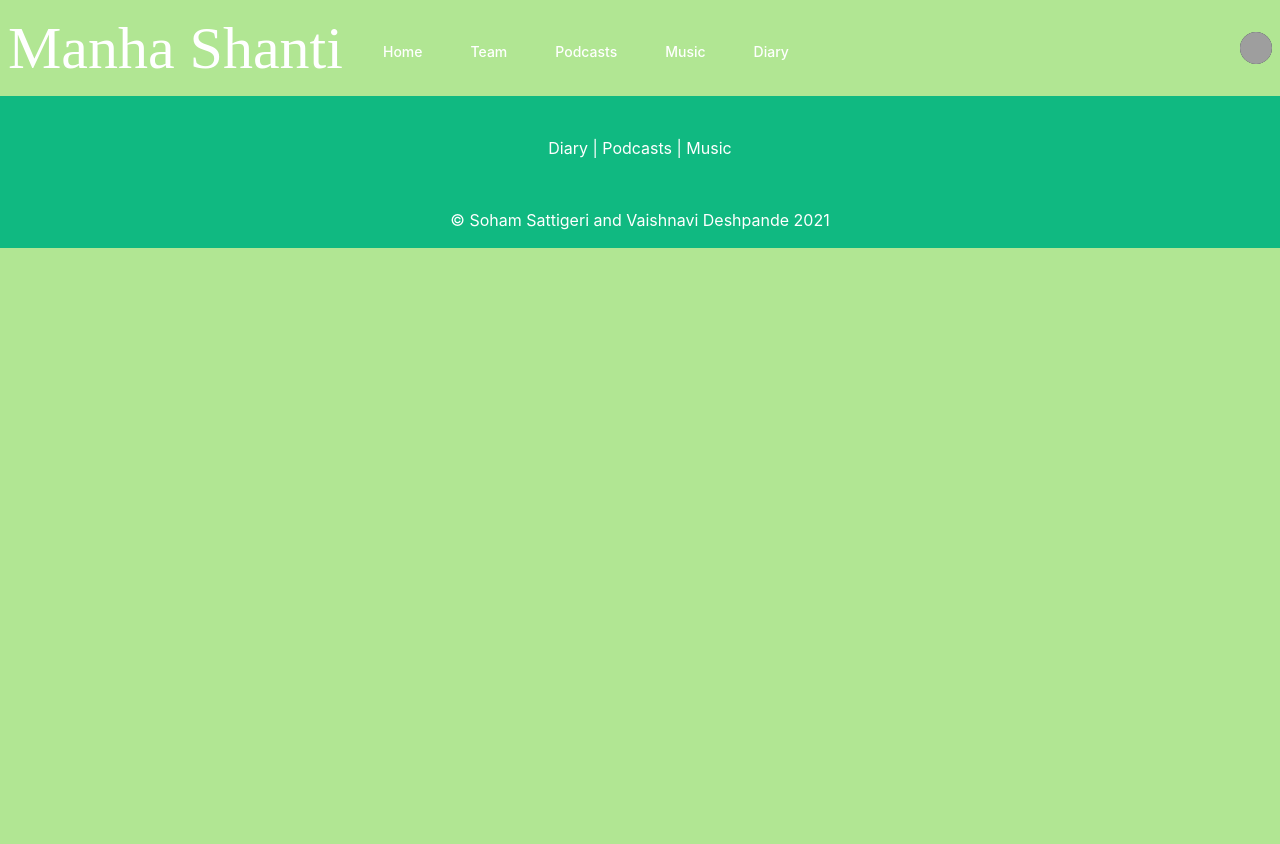
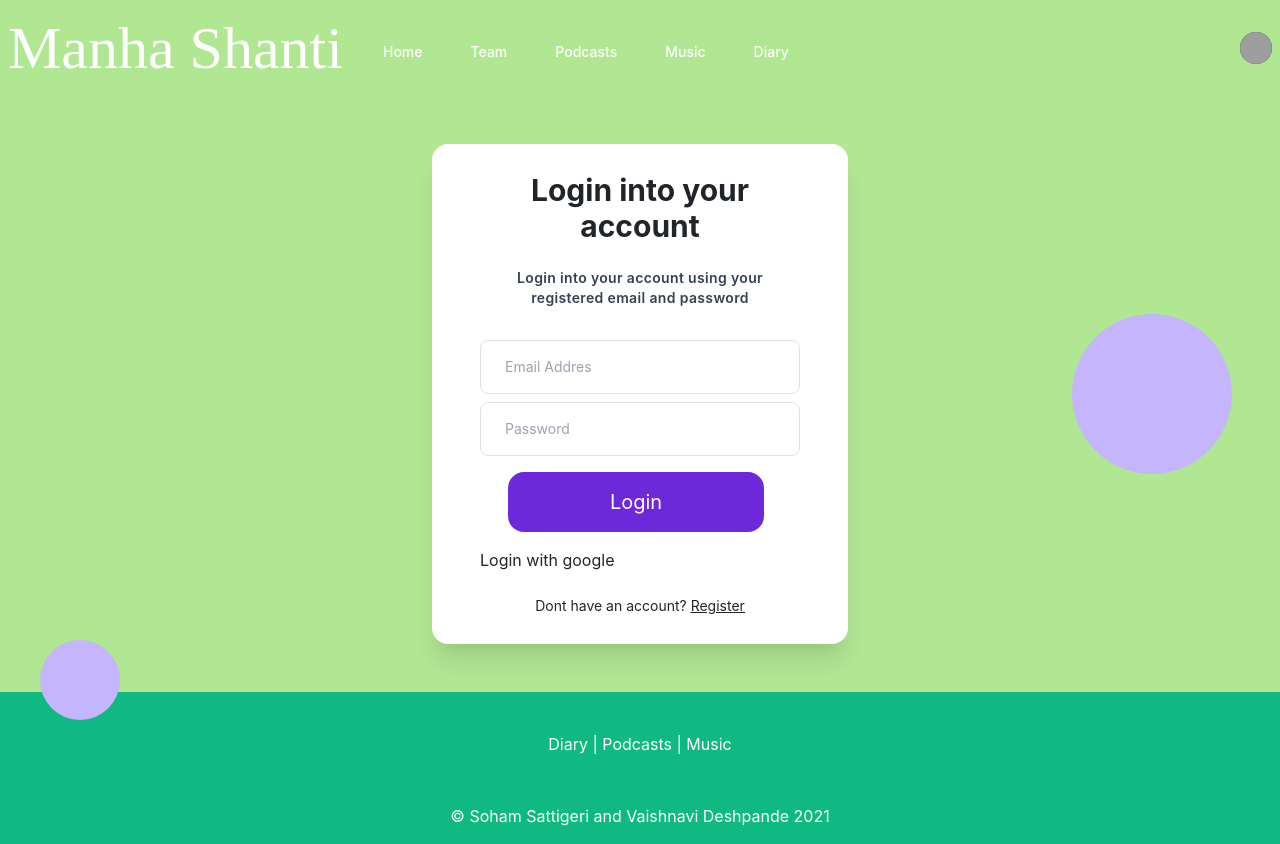
Before and after one commit to Soham041201/Manha-Shanti, a React (Create React App) app: page /login in a window 1280 px wide. Before the commit the page ends 800 px from the top, so only its background shows below. Built offline with nearby package versions, Linux system fonts and the light colour scheme; grey boxes are pictures that could not be loaded.

Commit message:
Google Auth

```diff
--- a/src/Auth.js
+++ b/src/Auth.js
@@ -54,18 +54,20 @@ import app from './firebase/firebase'
             });
         }
     }
-    const provider = new GoogleAuthProvider();
 
-export async function googleLogin(page){
+
+export async function googleLogin(){
+  const provider = new GoogleAuthProvider();
   const auth = getAuth(app);
   signInWithPopup(auth, provider)
     .then((result) => {
       // This gives you a Google Access Token. You can use it to access the Google API.
       const credential = GoogleAuthProvider.credentialFromResult(result);
       const token = credential.accessToken;
+      console.log(token);
       // The signed-in user info.
       const user = result.user;
-       localStorage.setItem("isAuth",true)
+      localStorage.setItem("isAuth",true)
       const data = JSON.stringify(user)
       localStorage.setItem("user",data);
     }).catch((error) => {
--- a/src/Pages/Login.js
+++ b/src/Pages/Login.js
@@ -1,6 +1,6 @@
 
-import React,{useState} from "react";
-import {Link,useHistory } from "react-router-dom";
+import React,{useState,useEffect} from 'react';
+import {Link,useHistory} from "react-router-dom";
 import { googleLogin, loginFn } from '../Auth'
 
 export default function SignUp() {
@@ -13,17 +13,19 @@ export default function SignUp() {
         loginFn(email, password).then(async ()=> {
 			if(loginFn(email, password)!==null){
 
-				page.push("/home")
+				page.push("/")
 
 			}
 		})
 
     }
-	const handleGoogleLogin=async (e)=>{
-		e.preventDefault();
-		await googleLogin()
-				page.push("/home")
+
+
+	const handleGoogleLogin= ()=>{
+		googleLogin()
 	}
+
+
   return (
     <div className="login mt-5 mb-5">
 <div class="flex justify-center items-center">
--- a/src/components/App.js
+++ b/src/components/App.js
@@ -1,4 +1,4 @@
-import React from "react";
+import React, { useEffect, useState } from "react";
 
 import SignUp from "../Pages/SignUp";
 import Home from "../Pages/Home";
@@ -13,21 +13,27 @@ import Profile from "../Pages/Profile";
 import Navbar from "./Navbar";
 import Footer from "./Footer";
 
-import { BrowserRouter as Router, Route, Switch} from "react-router-dom";
+import { BrowserRouter as Router, Route, Switch,Redirect  } from "react-router-dom";
 function App() {
+  const [auth,setAuth] = useState()
+
+  useEffect(()=>{
+    const login = localStorage.getItem("isAuth")
+    setAuth(login)
+  },[])
   return (
     <Router>
       <Navbar/>
       <div className="App">
         <Switch>
-          <Route exact path="/" component={Login}/>
+          <Route exact path="/" component={Home}/>
           <ProtectedHomeRoute exact path="/profile" component={Profile}/>
           <Route exact path="/music" component={Music}/>
           <Route exact path="/team" component={Team}/>
           <Route exact path="/podcast" component={Podcast}/>
           <Route exact path="/diary" component={Diary}/>
           <Route exact path="/register" component={SignUp}/>
-          <Route exact path="/home" component={Home}/>
+          <Route exact path="/login" component={Login}/>
         </Switch>
       </div>
       <Footer/>
--- a/src/components/Navbar.js
+++ b/src/components/Navbar.js
@@ -7,7 +7,7 @@ import { doc, getDoc } from "firebase/firestore"
 import {db} from '../firebase/firebase'
 import { logout } from '../Auth'
 const navigation = [
-  { name: 'Home', href: '/home', current: false },
+  { name: 'Home', href: '/', current: false },
   { name: 'Team', href: '/team', current: false },
   { name: 'Podcasts', href: '/podcast', current: false },
   { name: 'Music', href: '/music', current: false },
@@ -125,7 +125,7 @@ export default function Navbar() {
                       <Menu.Item>
                         {({ active }) => (
                           <a
-                          href="/"
+                          href="/login"
                             onClick={handleLogout}
                             className={classNames(active ? 'bg-gray-100' : '', 'block px-4 py-2 text-sm text-gray-7 00')}
                           >
--- a/src/components/ProtectedHomeRoute.js
+++ b/src/components/ProtectedHomeRoute.js
@@ -8,7 +8,7 @@ export default function ProtectedHomeRoute({component: Component, ...rest}) {
                 if("true" ===localStorage.getItem("isAuth")){
                     return <Component {...props}/>
                 }
-                return <Redirect to="/"/>
+                return <Redirect to="/login"/>
             }
         }/>
     )
```
